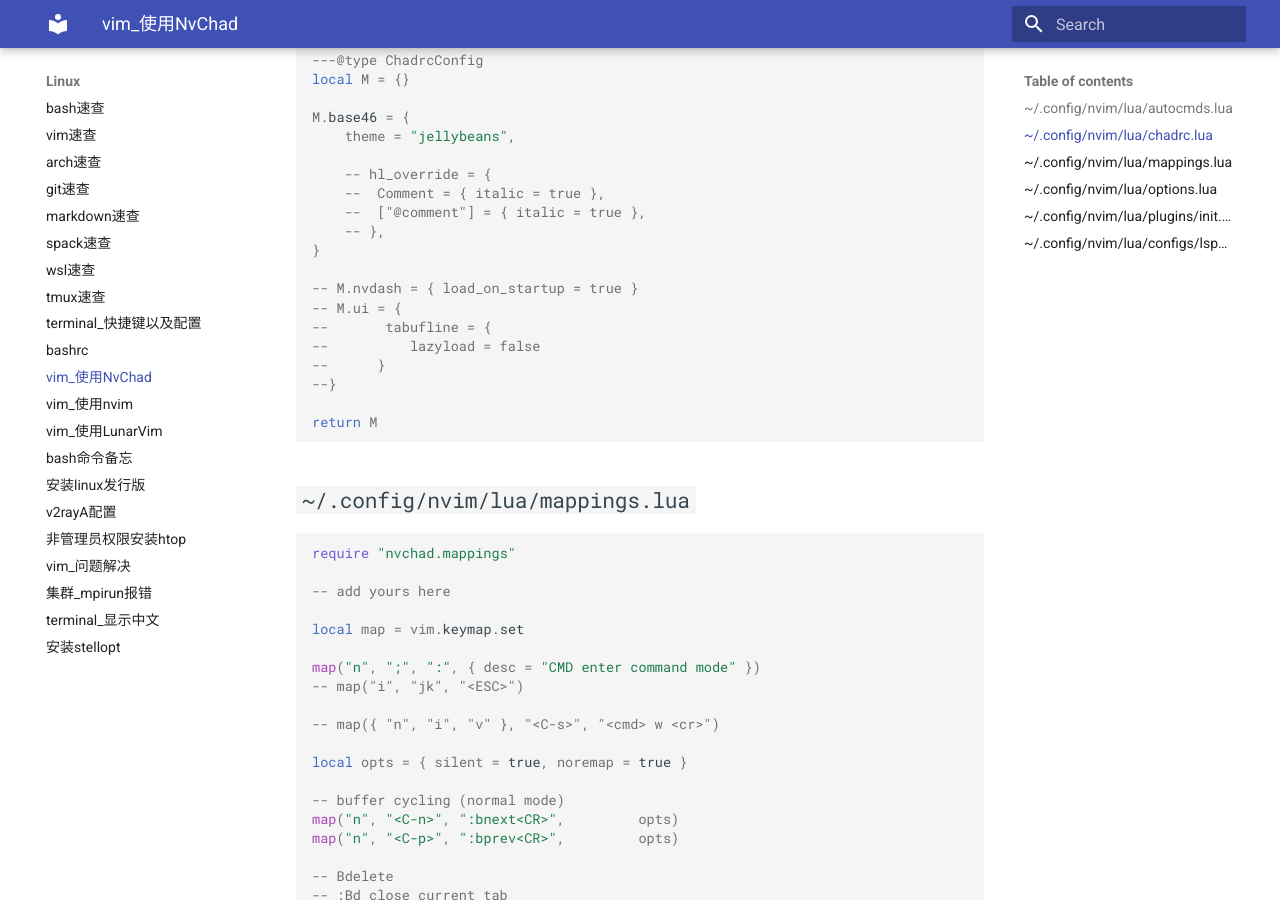
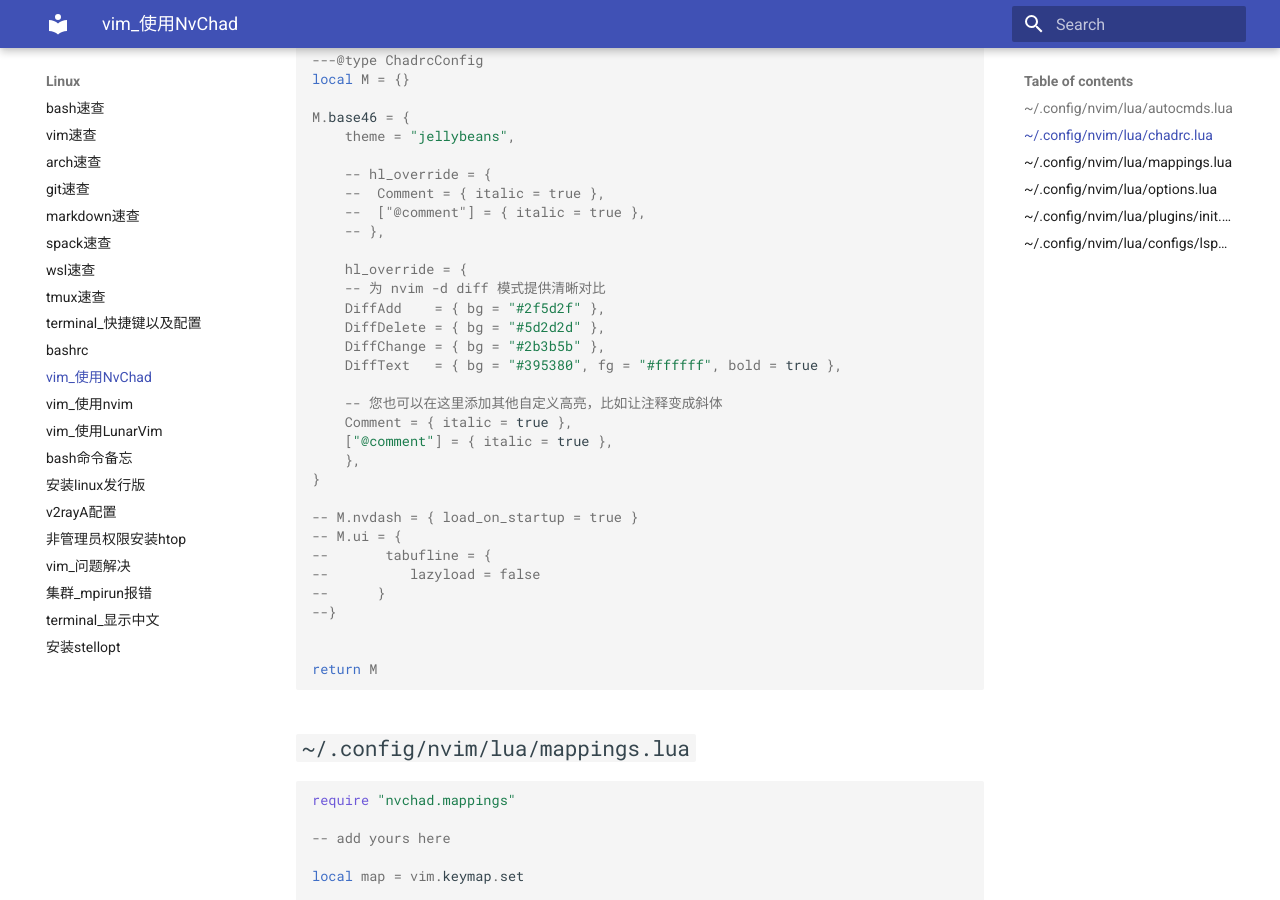
Before and after one commit to ymma98/technotes, an MkDocs documentation site: the page built from docs/Linux/vim_使用NvChad.md, in a window 1280 px wide and 900 px high, scrolled down 898 px. Built offline with MkDocs 1.6.1 and Material for MkDocs 9.7.7, drawn with Linux system fonts in a browser that asks for light colours.

Commit message:
docs/Linux/vim_使用NvChad.md updated from https://stackedit.cn/

````diff
--- a/docs/Linux/vim_使用NvChad.md
+++ b/docs/Linux/vim_使用NvChad.md
@@ -33,12 +33,24 @@ vim.api.nvim_create_autocmd("BufWinEnter", {
 local M = {}
 
 M.base46 = {
-	theme = "jellybeans",
+    theme = "jellybeans",
 
-	-- hl_override = {
-	-- 	Comment = { italic = true },
-	-- 	["@comment"] = { italic = true },
-	-- },
+    -- hl_override = {
+    --  Comment = { italic = true },
+    --  ["@comment"] = { italic = true },
+    -- },
+
+    hl_override = {
+    -- 为 nvim -d diff 模式提供清晰对比
+    DiffAdd    = { bg = "#2f5d2f" },
+    DiffDelete = { bg = "#5d2d2d" },
+    DiffChange = { bg = "#2b3b5b" },
+    DiffText   = { bg = "#395380", fg = "#ffffff", bold = true },
+
+    -- 您也可以在这里添加其他自定义高亮，比如让注释变成斜体
+    Comment = { italic = true },
+    ["@comment"] = { italic = true },
+    },
 }
 
 -- M.nvdash = { load_on_startup = true }
@@ -47,6 +59,7 @@ M.base46 = {
 --          lazyload = false
 --      }
 --}
+
 
 return M
 ```
````
Also changed, not shown: other parts of docs/Linux/vim_使用NvChad.md (+3 -3 lines).
